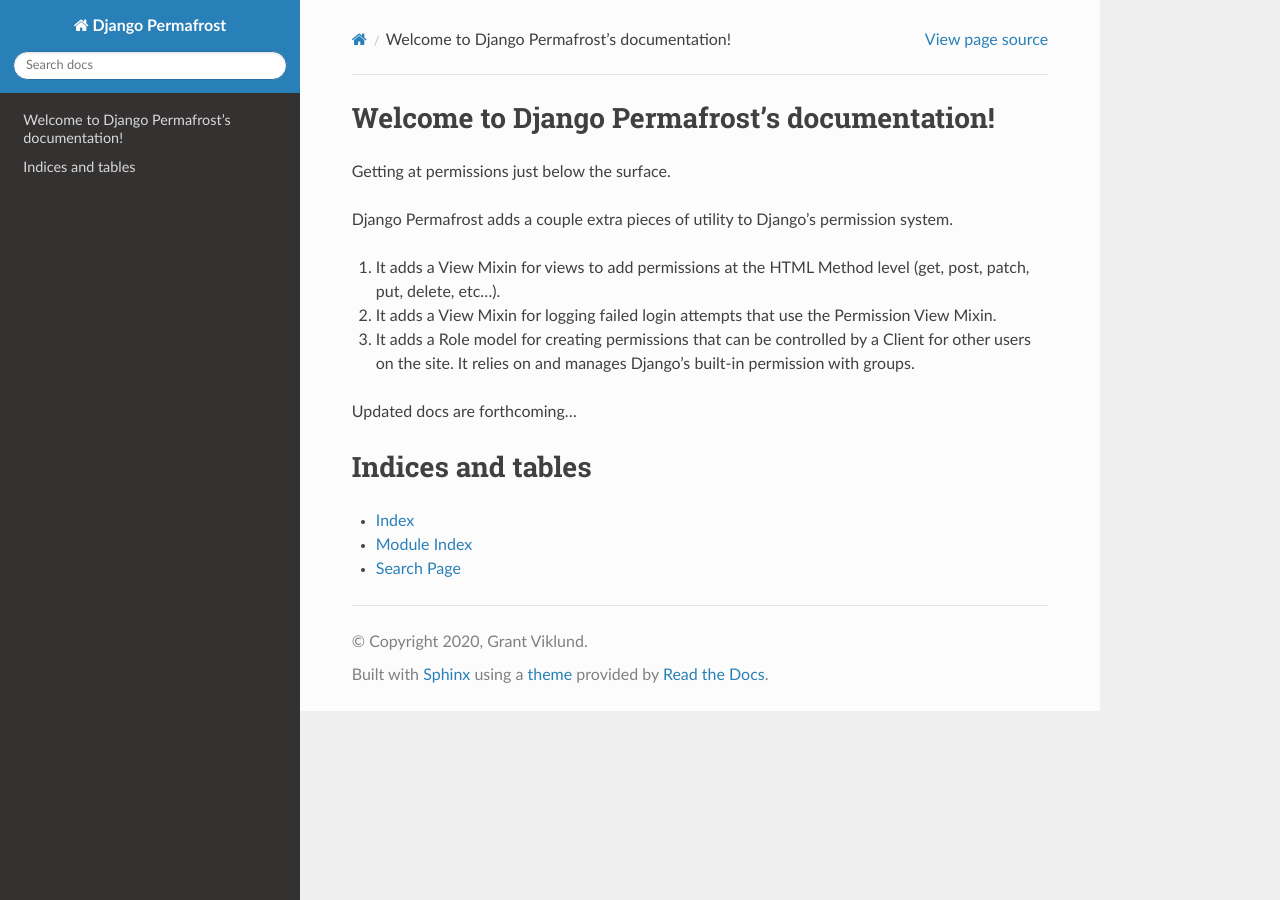
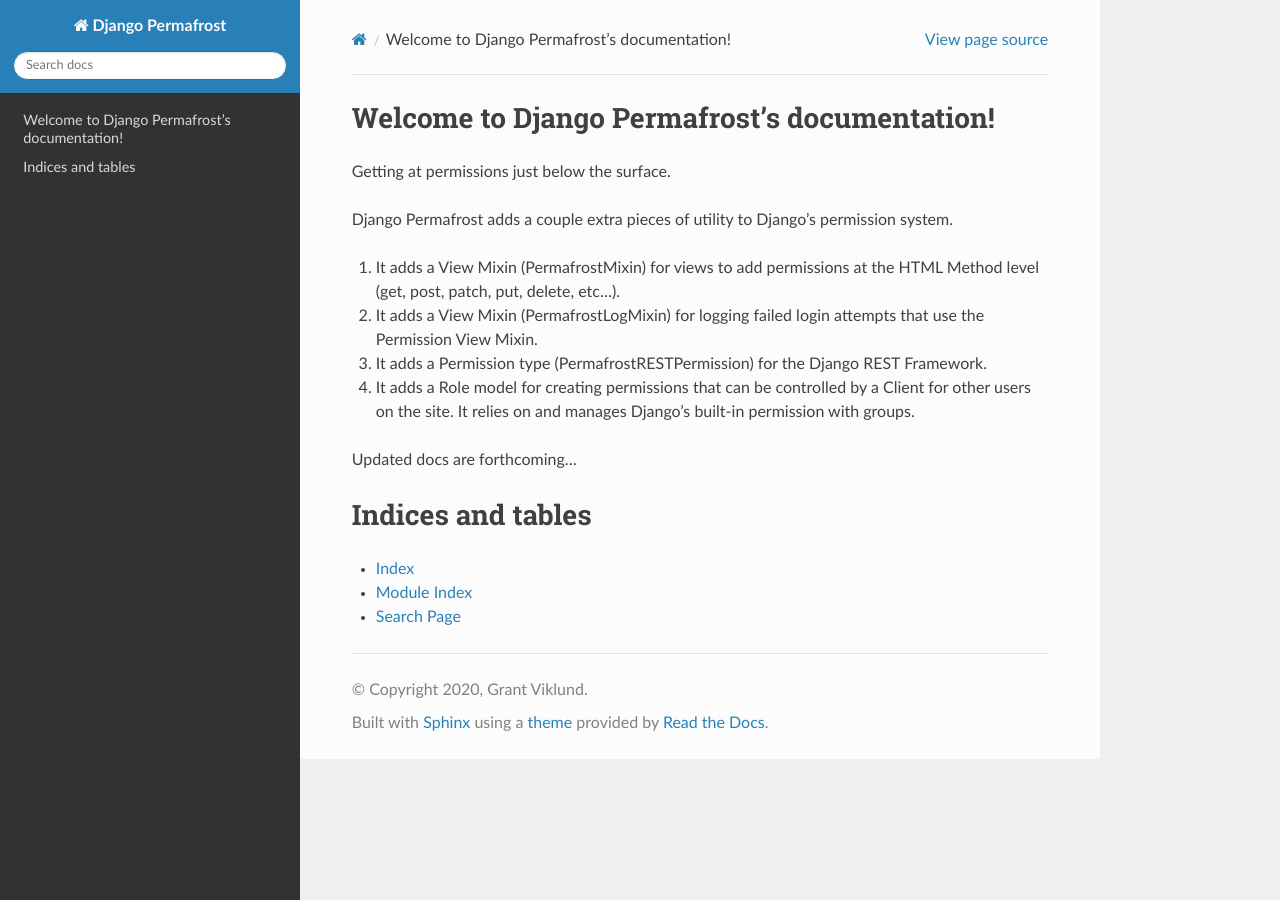
Before and after one commit to renderbox/django-permafrost, a Sphinx documentation site: the page built from docs/index.rst, in a window 1280 px wide. Built offline with Sphinx 7.4.7 and the Read the Docs theme 2.0.0, drawn with Linux system fonts in a browser that asks for light colours.

Commit message:
Getting to more consistent naming

```diff
--- a/docs/index.rst
+++ b/docs/index.rst
@@ -10,11 +10,13 @@
 
 Django Permafrost adds a couple extra pieces of utility to Django's permission system.
 
-1. It adds a View Mixin for views to add permissions at the HTML Method level (get, post, patch, put, delete, etc...).
+1. It adds a View Mixin (PermafrostMixin) for views to add permissions at the HTML Method level (get, post, patch, put, delete, etc...).
 
-2. It adds a View Mixin for logging failed login attempts that use the Permission View Mixin.
+2. It adds a View Mixin (PermafrostLogMixin) for logging failed login attempts that use the Permission View Mixin.
 
-3. It adds a Role model for creating permissions that can be controlled by a Client for other users on the site.  It relies on and manages Django's built-in permission with groups.
+3. It adds a Permission type (PermafrostRESTPermission) for the Django REST Framework.
+
+4. It adds a Role model for creating permissions that can be controlled by a Client for other users on the site.  It relies on and manages Django's built-in permission with groups.
 
 
 Updated docs are forthcoming...
--- a/setup.py
+++ b/setup.py
@@ -14,7 +14,7 @@
 
 package_metadata = {
     'name': 'django-permafrost',
-    'version': '0.1.5',
+    'version': '0.1.6',
     'description': 'Adds Client Definable Permissions to Django',
     'long_description': long_description,
     'url': 'https://github.com/renderbox/django-permafrost/',
```
Also changed, not shown: 1 other file.
